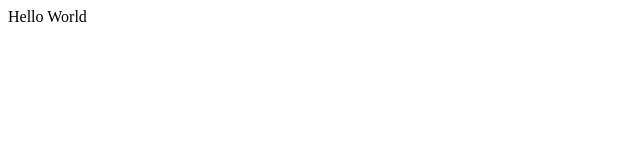
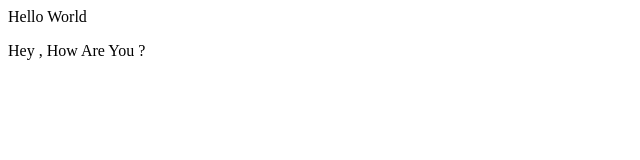
Before and after one commit to Garv-Enthusiast/Enthusiast-Demo, a plain HTML site: page index.html in a window 1280 px wide. Shown: the whole page, without its empty margins (0-640 px from the left). Drawn offline with Linux system fonts and the light colour scheme.

Commit message:
Another Paragraph Added

```diff
--- a/index.html
+++ b/index.html
@@ -1 +1,2 @@
 <p>Hello World</p>
+<p>Hey , How Are You ?</p>
```
